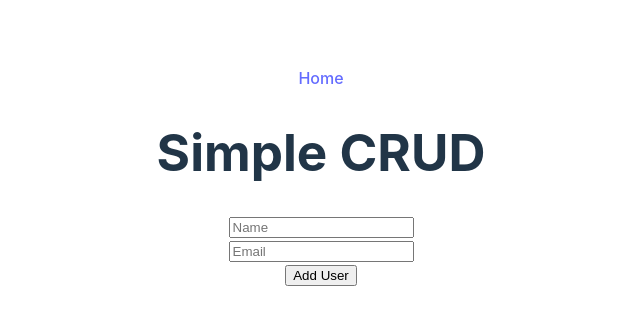
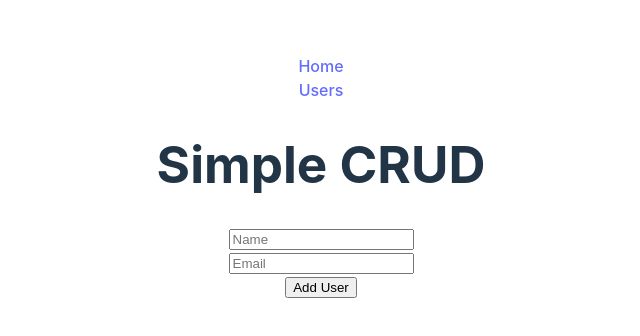
Before and after one commit to arfanur04/55-simple-crud-client, a React (Vite) app: page / in a window 1280 px wide. Shown: the part 224-560 px from the top of the page, without its empty margins (319-959 px from the left). Built offline with nearby package versions, Linux system fonts and the light colour scheme.

Commit message:
55-6 (Recap) Create Read And Delete And Show Remaining Users

```diff
--- a/src/App.jsx
+++ b/src/App.jsx
@@ -30,8 +30,12 @@ function App() {
 
 	return (
 		<>
-			<Link to={"/"}>Home</Link>
-			<br />
+			<div>
+				<Link to={"/"}>Home</Link>
+				<br />
+				<Link to={"/users"}>Users</Link>
+				<br />
+			</div>
 			<h1>Simple CRUD</h1>
 			<form onSubmit={handleAddUser}>
 				<input
--- a/src/pages/Users/Users.jsx
+++ b/src/pages/Users/Users.jsx
@@ -1,8 +1,11 @@
-import { useLoaderData } from "react-router-dom";
+import { useState } from "react";
+import { Link, useLoaderData } from "react-router-dom";
 import { toast } from "react-toastify";
 
 const Users = () => {
-	const users = useLoaderData();
+	const loadedUsers = useLoaderData();
+	const [users, setUsers] = useState(loadedUsers);
+
 	console.log(`users:`, users);
 
 	const handleDelete = (_id) => {
@@ -13,12 +16,20 @@ const Users = () => {
 			.then((data) => {
 				if (data.deletedCount > 0) {
 					toast("deleted successfully");
+					const remaining = users.filter((user) => user._id !== _id);
+					setUsers(remaining);
 				}
 			});
 	};
 
 	return (
 		<div>
+			<div>
+				<Link to={"/"}>Home</Link>
+				<br />
+				<Link to={"/users"}>Users</Link>
+				<br />
+			</div>
 			<h2>This is Users: {users.length}</h2>
 			<div>
 				{users?.map((user) => (
```
